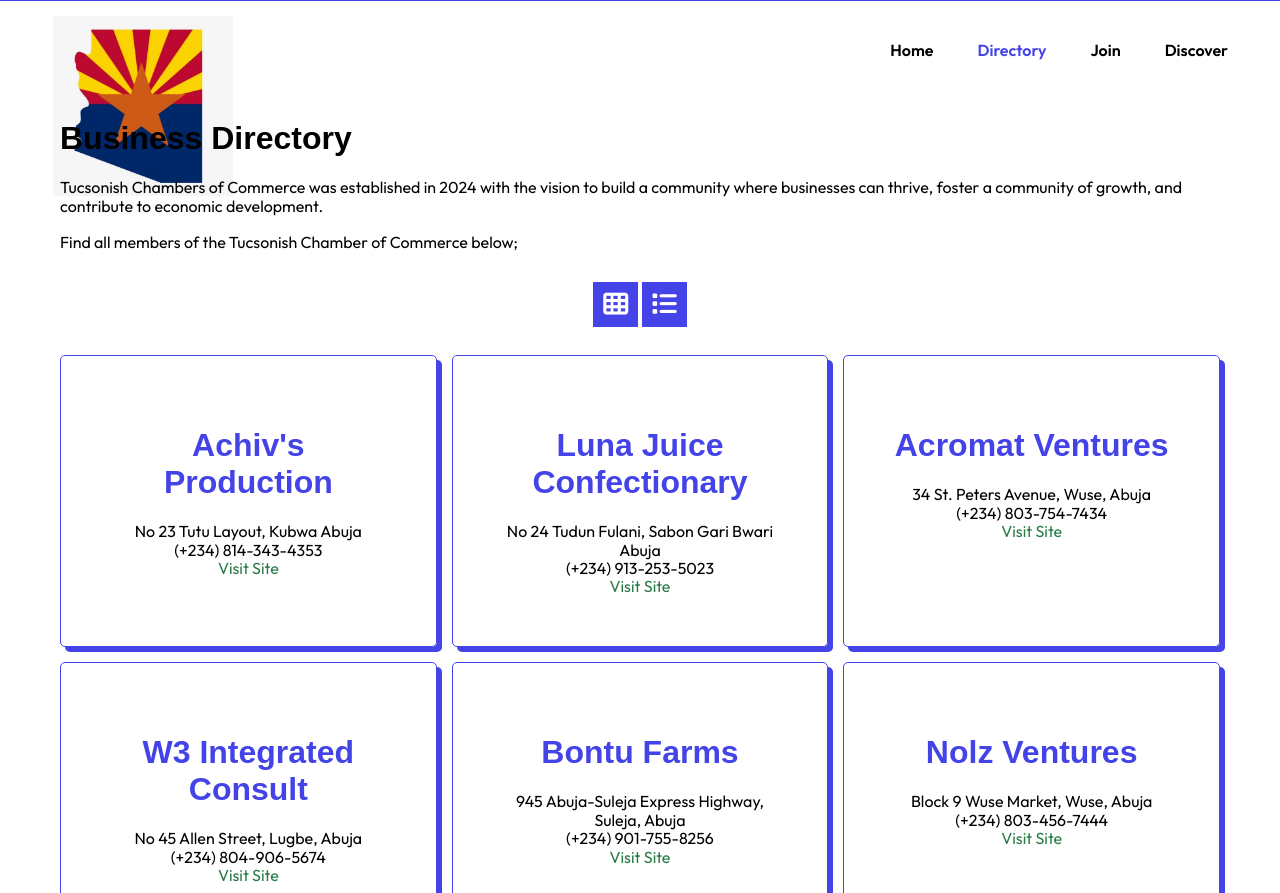
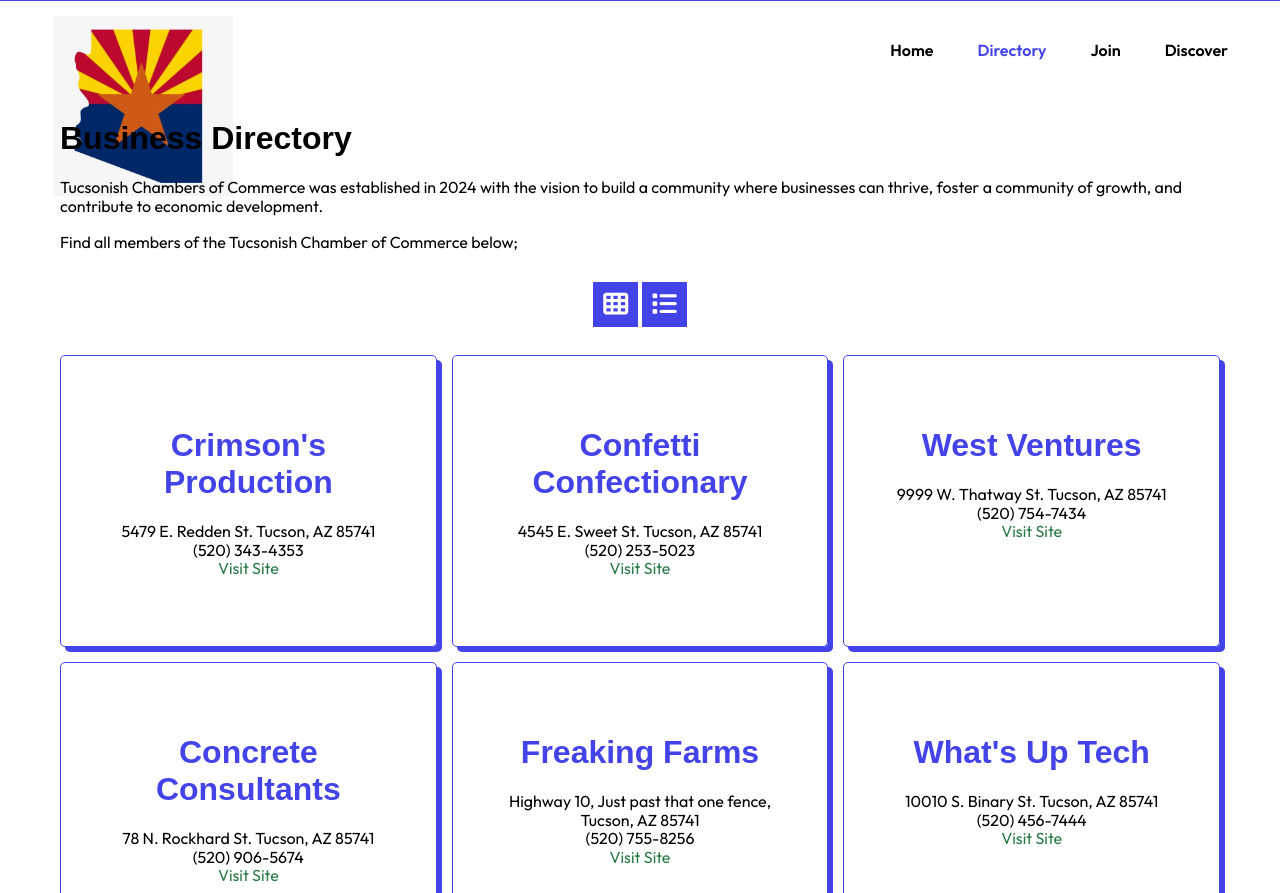
Before and after one commit to FacelessFCLS/wdd231, a plain HTML site: page chamber/directory.html in a window 1280 px wide. Shown: the part 59-952 px from the top of the page. Drawn offline with Linux system fonts and the light colour scheme; files that its build step writes are made by us from their sources.

Commit message:
day two fixes

```diff
--- a/chamber/data/members.json
+++ b/chamber/data/members.json
@@ -1,70 +1,70 @@
 {
     "companies": [
         {
-            "name": "Achiv's Production",
-            "address": "No 23 Tutu Layout, Kubwa Abuja",
-            "phoneNumbers": "(+234) 814-343-4353",
-            "websitesUrls": "https://www.achivsproduction.com",
-            "tagLine": "See the world through my Lens!",
+            "name": "Crimson's Production",
+            "address": "5479 E. Redden St. Tucson, AZ 85741",
+            "phoneNumbers": "(520) 343-4353",
+            "websitesUrls": "https://www.crimsonsproduction.com",
+            "tagLine": "Paint that door red!",
             "membershipLevels": [
                 {"silver": "🥈"}
             ]
         },
         {
-            "name": "Luna Juice Confectionary",
-            "address": "No 24 Tudun Fulani, Sabon Gari Bwari Abuja",
-            "phoneNumbers": "(+234) 913-253-5023",
-            "websitesUrls": "https://www.lunajuiceconfectionary.com",
+            "name": "Confetti Confectionary",
+            "address": "4545 E. Sweet St. Tucson, AZ 85741",
+            "phoneNumbers": "(520) 253-5023",
+            "websitesUrls": "https://www.confetticonfectionary.com",
             "tagLine": "Prepared with Love and Goodness",
             "membershipLevels": [
                 {"gold": "🥇"}
             ]
         },
         {
-            "name": "Acromat Ventures",
-            "address": "34 St. Peters Avenue, Wuse, Abuja",
-            "phoneNumbers": "(+234) 803-754-7434",
-            "websitesUrls": "https://www.acromatventures.com",
+            "name": "West Ventures",
+            "address": "9999 W. Thatway St. Tucson, AZ 85741",
+            "phoneNumbers": "(520) 754-7434",
+            "websitesUrls": "https://www.westventures.com",
             "tagLine": "Trust and Integrity",
             "membershipLevels": [
                 {"members": "⭐"}
             ]
         },
         {
-            "name": "W3 Integrated Consult",
-            "address": "No 45 Allen Street, Lugbe, Abuja",
-            "phoneNumbers": "(+234) 804-906-5674",
-            "websitesUrls": "https://www.w3integratedventures.com",
+            "name": "Concrete Consultants",
+            "address": "78 N. Rockhard St. Tucson, AZ 85741",
+            "phoneNumbers": "(520) 906-5674",
+            "websitesUrls": "https://www.concreteconsultants.com",
             "tagLine": "Reliability and Trust",
             "membershipLevels": [
                 {"members": "⭐"}
             ]
         },
         {
-            "name": "Bontu Farms",
-            "address": "945 Abuja-Suleja Express Highway, Suleja, Abuja",
-            "phoneNumbers": "(+234) 901-755-8256",
-            "websitesUrls": "https://www.bontufarms.com.ng",
+            "name": "Freaking Farms",
+            "address": "Highway 10, Just past that one fence, Tucson, AZ 85741",
+            "phoneNumbers": "(520) 755-8256",
+            "websitesUrls": "https://www.freakingfarms.com",
             "tagLine": "Harvesting Nature's Best",
             "membershipLevels": [
                 {"gold": "🥇"}
             ]
         },
         {
-            "name": "Nolz Ventures",
-            "address": "Block 9 Wuse Market, Wuse, Abuja",
-            "phoneNumbers": "(+234) 803-456-7444",
-            "websitesUrls": "https://www.nolzventures.com",
+            "name": "What's Up Tech",
+            "address": "10010 S. Binary St. Tucson, AZ 85741",
+            "phoneNumbers": "(520) 456-7444",
+            "websitesUrls": "https://www.whatsuptech.com",
             "tagLine": "Innovating Tomorrow Today",
             "membershipLevels": [
                 {"silver": "🥈"}
             ]
         },
         {
-            "name": "Digest Signatures",
-            "address": "Street 35 Central Business District, Abuja",
-            "phoneNumbers": "(+234) 913-756-7399",
-            "websitesUrls": "https://www.digestsignatures.com",
+            "name": "Digest Sandwiches",
+            "address": "Hangry St. Tucson, AZ 85741",
+            "phoneNumbers": "(520) 756-7399",
+            "websitesUrls": "https://www.digestsandwiches.com",
             "tagLine": "Your Health, Our Commitment",
             "membershipLevels": [
                 {"members": "⭐"}
--- a/chamber/directory.html
+++ b/chamber/directory.html
@@ -13,7 +13,7 @@
     <meta property="og:title" content="Tucsonish Chamber of Commerce">
     <meta property="og:description" content="Tucsonish Chamber of Commerce connecting businesses together">
     <meta property="og:type" content="website">
-    <meta property="og:image" content="https://facelessfcls.github.io/wdd231/chamber/images/homepage-photo.jpeg">
+    <meta property="og:image" content="https://facelessfcls.github.io/wdd231/chamber/images/homepage-photo.jpg">
     <meta property="og:url" content="https://facelessfcls.github.io/wdd231/chamber/directory.html">
     <meta name="twitter:card" content="Tucsonish Chamber of Commerce, connects and grows businesses.">
     <title>Directory | Tucsonish Chambers of Commerce </title>
--- a/chamber/styles/directory.css
+++ b/chamber/styles/directory.css
@@ -190,12 +190,10 @@ a {
 
 #comp-list {
     display: none;
-}
-
-#comp-list {
     margin-top: 20px;
     padding: 20px;
 }
+
 
 #comp-grid {
     padding: 18px 20px;
```
Also changed, not shown: chamber/images/homepage-photo.jpg (added).
